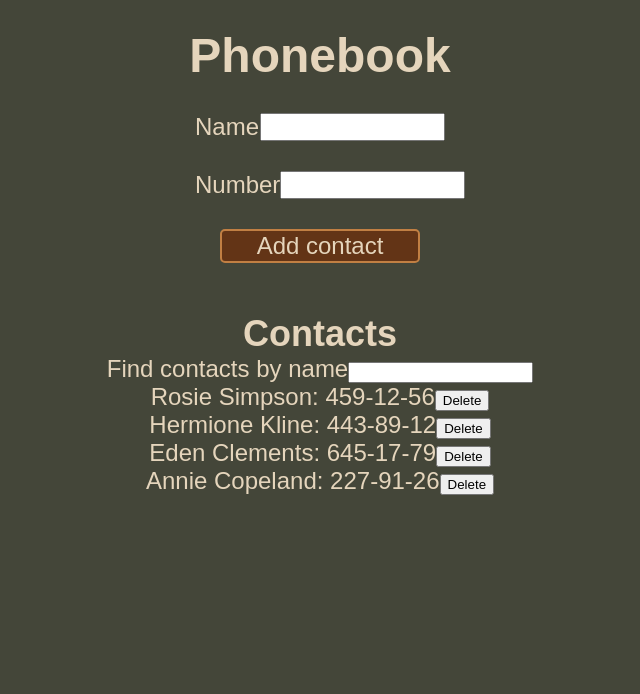
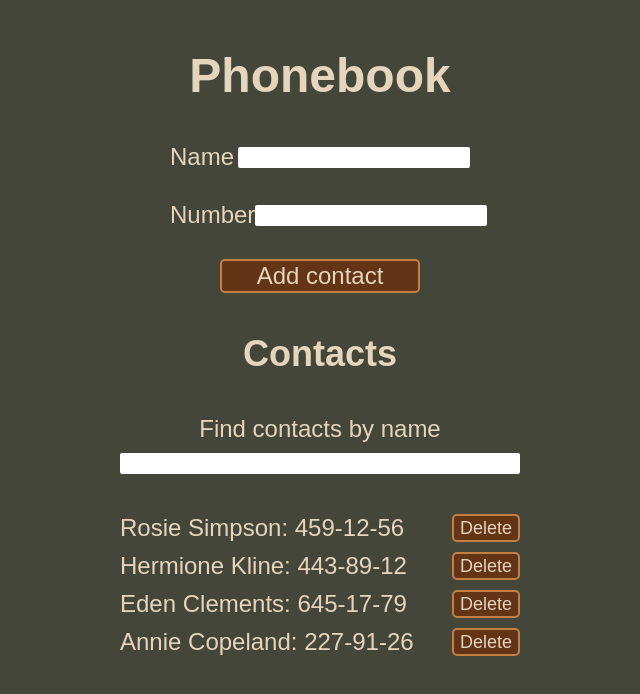
Before and after one commit to tuzegor/goit-react-hw-02-phonebook, a React (Create React App) app: page / in a window 1280 px wide. Shown: the top 694 px of the page, without its empty margins (320-960 px from the left). Built offline with nearby package versions, Linux system fonts and the light colour scheme.

Commit message:
добавлен алерт для дублирующихся имен

```diff
--- a/src/App.js
+++ b/src/App.js
@@ -15,7 +15,15 @@ class App extends Component {
   };
   getContactFromForm = contact => {
     const { contacts } = this.state;
-    this.setState({ contacts: [contact, ...contacts] });
+    if (
+      contacts.find(
+        obj => obj.name.toLowerCase() === contact.name.toLowerCase(),
+      )
+    ) {
+      alert('Such contact exists');
+    } else {
+      this.setState({ contacts: [contact, ...contacts] });
+    }
   };
 
   findName = event => {
@@ -41,9 +49,9 @@ class App extends Component {
     const { filter } = this.state;
     return (
       <div className="App">
-        <h1>Phonebook</h1>
+        <h1 className="title">Phonebook</h1>
         <ContactForm submitContact={this.getContactFromForm} />
-        <h2>Contacts</h2>
+        <h2 className="title">Contacts</h2>
         <Filter filter={filter} findName={this.findName} />
         <ContactList
           showFilteredContacts={this.showFilteredContacts}
--- a/src/components/ContactForm/ContactForm.module.css
+++ b/src/components/ContactForm/ContactForm.module.css
@@ -1,19 +1,18 @@
 .contactForm {
-  padding: 10px;
+  padding: 20px;
   display: flex;
   justify-content: center;
   align-items: center;
   flex-direction: column;
-  margin-top: 20px;
-  margin-bottom: 40px;
 }
 .inputWrapper {
   margin-bottom: 30px;
 }
 .contactForm label {
-  width: 250px;
+  width: 300px;
   display: flex;
   justify-content: space-between;
+  align-items: center;
 }
 
 .submitBtn {
--- a/src/components/ContactList/ContactList.js
+++ b/src/components/ContactList/ContactList.js
@@ -7,7 +7,9 @@ function ContactList({ showFilteredContacts, deleteContact }) {
     <ul className={style.contactsList}>
       {showFilteredContacts().map(({ id, name, number }) => (
         <li className={style.item} key={id}>
-          {name}: {number}
+          <span>
+            {name}: {number}
+          </span>
           <button
             className={style.deleteBtn}
             type="button"
--- a/src/components/ContactList/ContactList.module.css
+++ b/src/components/ContactList/ContactList.module.css
@@ -0,0 +1,25 @@
+.contactsList {
+  padding: 20px;
+}
+.item {
+  display: flex;
+  justify-content: space-between;
+  max-width: 400px;
+  margin: 0 auto;
+}
+.item:not(:last-child) {
+  margin-bottom: 10px;
+}
+.deleteBtn {
+  display: inline-block;
+  font-size: 18px;
+  color: #e5d5bc;
+  background-color: #633416;
+  border: 2px solid #c17f43;
+  border-radius: 5px;
+}
+.deleteBtn:hover {
+  cursor: pointer;
+  color: #633416;
+  background-color: #e5d5bc;
+}
--- a/src/components/Filter/Filter.js
+++ b/src/components/Filter/Filter.js
@@ -4,8 +4,9 @@ import style from './Filter.module.css';
 
 function Filter({ filter, findName }) {
   return (
-    <label className={style.title}>
-      Find contacts by name
+    <div className={style.filter}>
+      <label className={style.item}>
+        <span>Find contacts by name</span>
         <input
           className={style.field}
           type="text"
@@ -13,6 +14,7 @@ function Filter({ filter, findName }) {
           onChange={findName}
         />
       </label>
+    </div>
   );
 }
 
--- a/src/components/Filter/Filter.module.css
+++ b/src/components/Filter/Filter.module.css
@@ -0,0 +1,14 @@
+.filter {
+  padding: 20px;
+}
+
+.item {
+  display: flex;
+  flex-direction: column;
+  max-width: 400px;
+  margin: 0 auto;
+}
+
+.field {
+  margin-top: 10px;
+}
--- a/src/index.css
+++ b/src/index.css
@@ -35,3 +35,17 @@ body {
 
   padding: 20px;
 }
+
+.title {
+  padding: 20px;
+}
+input {
+  border-radius: 2px;
+  border: none;
+  padding: 0;
+  color: #444639;
+  font-size: 18px;
+}
+input:focus {
+  outline: 2px solid #c17f43;
+}
```
Lines whose indentation alone changed are shown as unchanged.
